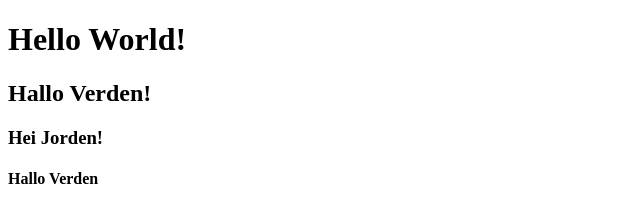
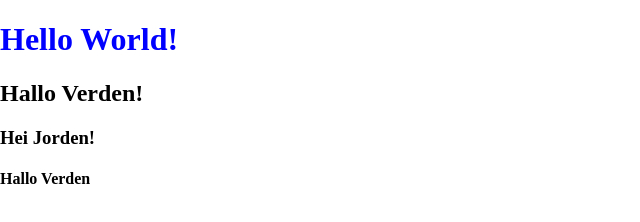
Before and after one commit to olindkri/Express-test, a plain HTML site: page index.html in a window 1280 px wide. Shown: the whole page, without its empty margins (0-640 px from the left). Drawn offline with nearby package versions, Linux system fonts and the light colour scheme; files that its build step writes are made by us from their sources.

Commit message:
Added folder structure and style.cc file.

```diff
--- a/index.html
+++ b/index.html
@@ -1,14 +1,28 @@
 <!DOCTYPE html>
 <html lang="en">
+
 <head>
     <meta charset="UTF-8">
+    <meta http-equiv="X-UA-Compatible" content="IE=edge">
     <meta name="viewport" content="width=device-width, initial-scale=1.0">
-    <title>SE-3</title>
+    <meta name="description" content="Software Engineering og testing (Gruppe 3)">
+
+    <!-- Farge på nettleser -->
+    <meta name="theme-color" content="#e8a24d">
+
+    <!-- Stylesheets -->
+    <link rel="stylesheet" type="text/css" href="https://necolas.github.io/normalize.css/8.0.1/normalize.css">
+    <link rel="stylesheet" href="own-fonts/style.css">
+    <link rel="stylesheet" type="text/css" href="styles/style.css">
+
+    <title>Gruppe 3</title>
 </head>
+
 <body>
     <h1>Hello World!</h1>
     <h2>Hallo Verden!</h2>
     <h3>Hei Jorden!</h3>
     <h4>Hallo Verden</h4>
 </body>
+
 </html>
--- /dev/null
+++ b/styles/style.css
@@ -0,0 +1,3 @@
+h1 {
+    color: blue;
+}
```
